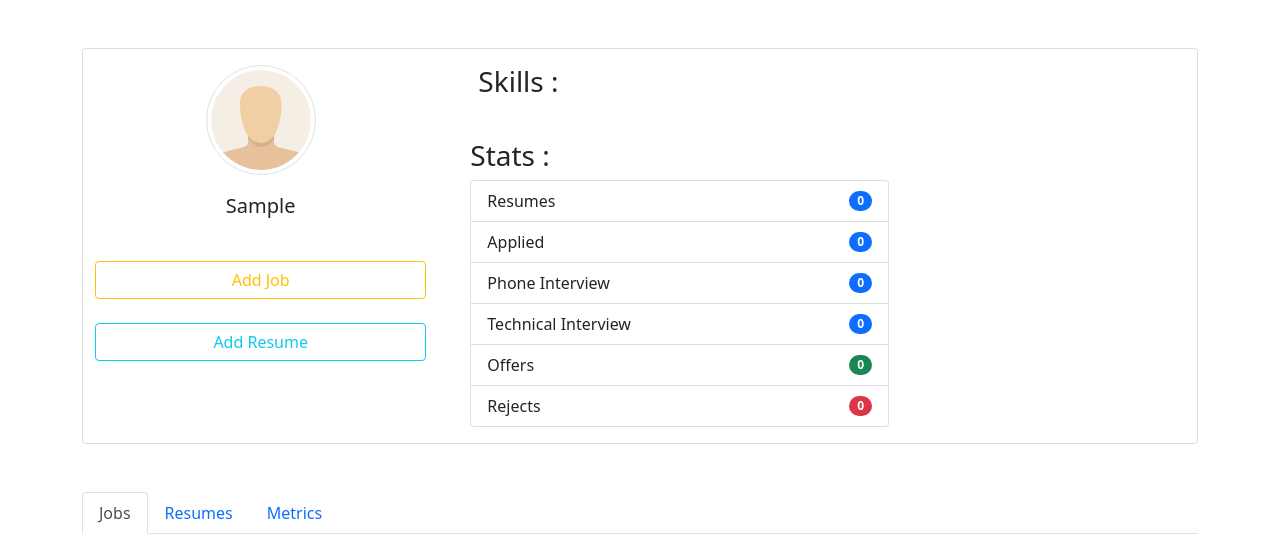
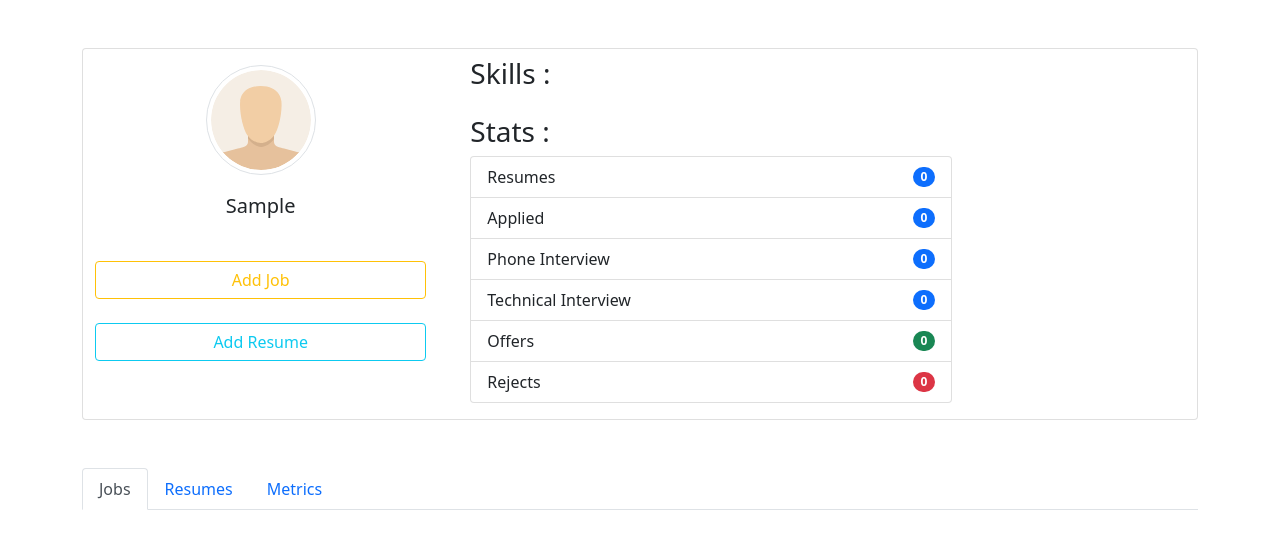
Before and after one commit to aesavas/JobHunter, a Django app: page /dashboard/ in a window 1280 px wide. Shown: the part 56-614 px from the top of the page. Run offline with Django 3.2, Linux system fonts and the light colour scheme; the visitor is signed in with stand-in values (Sample User, id 1); data that the repository does not hold is empty; some libraries are stand-ins or nearby versions.

Commit message:
Dashboard page skill section updated.

```diff
--- a/app/jobs/templates/jobs/dashboard.html
+++ b/app/jobs/templates/jobs/dashboard.html
@@ -20,16 +20,12 @@
                         </div>
                     </div>
                     <div class="col-sm-8">
-                        <div class="row my-3 mx-1" id="skills">
-                            <h3>Skills : </h3>
-                            {% for skill in skills %}
-                            <div class="col mb-2">
-                                <span class="badge p-2 {{skill.badge_color}}">{{skill.name}}&nbsp;&nbsp;<a href="{% url 'account:delete-skill' skill.id %}"><button class="btn-close"></button></a></span>
-                            </div>
-                            {% endfor %}
-                        </div>
+                        <h3 class="ms-2 mt-2">Skills : </h3>
+                        {% for skill in skills %}
+                        <span class="badge p-2 m-1 {{skill.badge_color}}">{{skill.name}}&nbsp;&nbsp;<a href="{% url 'account:delete-skill' skill.id %}"><button class="btn-close"></button></a></span>
+                        {% endfor %}
                         <div class="row" id="stats">
-                            <div class="col-sm-7 my-3 mx-2" id="stats">
+                            <div class="col-8 my-3 mx-2" id="stats">
                                 <h3>Stats :</h3>
                                 <ul class="list-group">
                                     <li class="list-group-item d-flex justify-content-between align-items-center">
```
